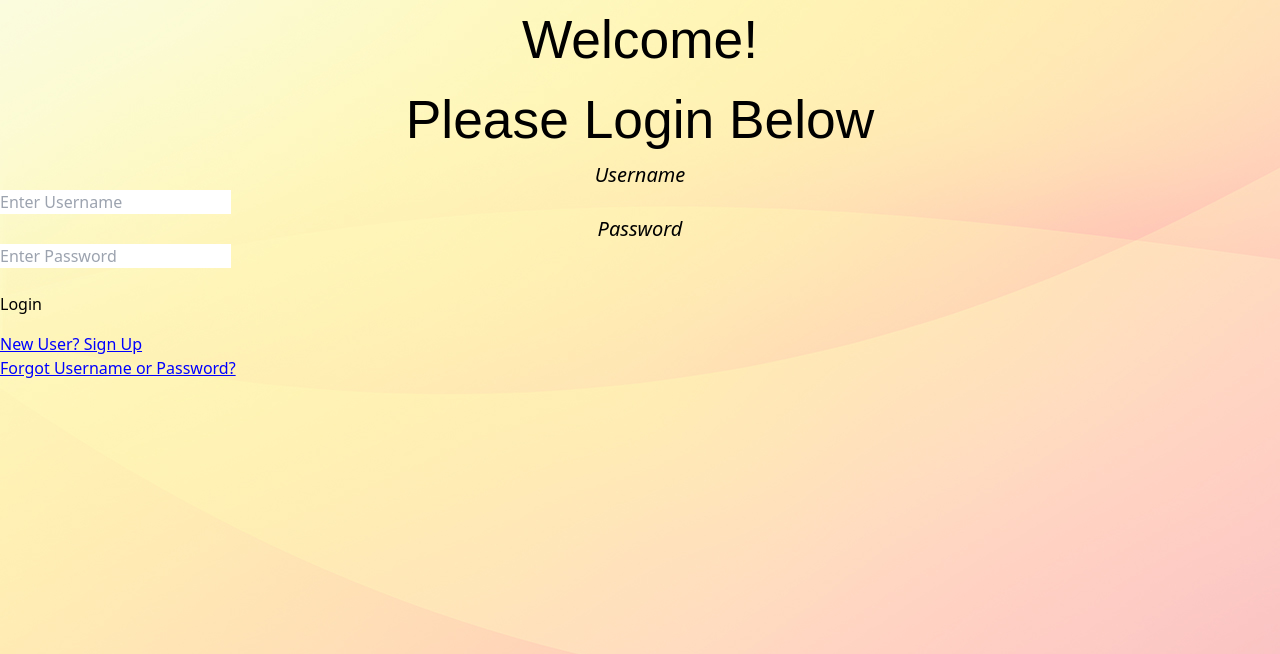
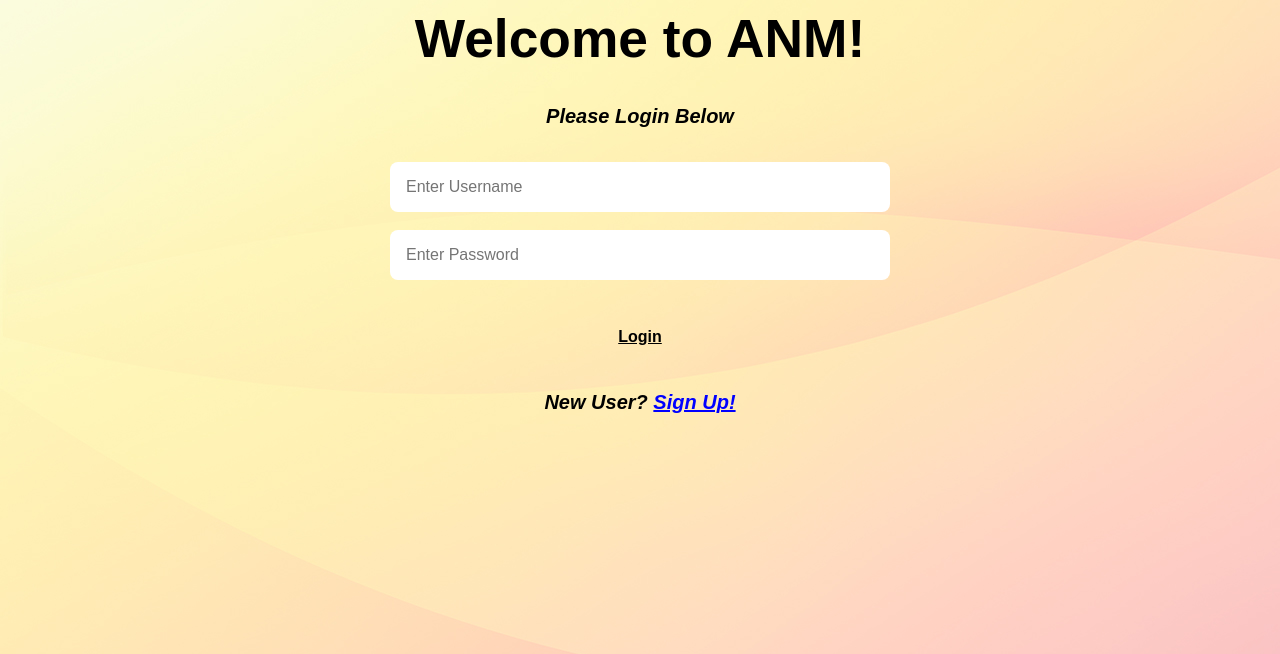
Before and after one commit to marmartahery/comp440, a PHP site: page / in a window 1280 px wide. Shown: the top 654 px of the page. Run offline with PHP 8.4, Linux system fonts and the light colour scheme; a stand-in replaces the project's code that opens the database connection; style sheets or scripts are compiled from the project's sources.

Commit message:
updated index page with new css and updated input.css

```diff
--- a/index.php
+++ b/index.php
@@ -56,21 +56,20 @@ if ($_SERVER["REQUEST_METHOD"] == "POST") {
 </head>
 
 <body>
-  <h1>Welcome!<br>Please Login Below</h1>
+  <h1>Welcome to ANM!</h1>
+  <h2>Please Login Below</h2><br>
   <div class="container">
     <form action="" method="post">
-      <h2><label for="uname">Username</label><br></h2>
-      <input type="text" name="username" placeholder="Enter Username"><br>
-      <h2><label for="pwd">Password</label><br></h2>
-      <input type="password" name="password" placeholder="Enter Password"><br><br>
-      <button id="button1" class="button1" type="submit">Login</button>
+      <!-- <h2><label for="uname" class="myForm" >Username</label></h2> -->
+      <input type="text" class="myForm" name="username" placeholder="Enter Username"><br>
+      <!-- <h2><label for="pwd">Password</label><br></h2> -->
+      <input type="password" class="myForm" name="password" placeholder="Enter Password"><br><br>
+      <button2 id="button1" class="button2" type="submit">Login</button2><br>
     </form>
   </div>
   <div class="forgotpsw">
-    <a href="signup.php">New User? Sign Up</a>
+    <h2>New User? <a href="signup.php">Sign Up!</a></h2>
   </div>
-  <div class="forgotpsw">
-    <a href="forgot.php">Forgot Username or Password?</a>
   </div>
 </body>
 
--- a/input.css
+++ b/input.css
@@ -1,57 +1,56 @@
-@tailwind base;
-@tailwind components;
-@tailwind utilities;
-
 .myForm {
 font-family: Arial;
 font-size: 1em;
-width: 20em;
+width: 500px;
 padding: 1em;
+border-radius: .5em;
 border: 0px solid #ccc;
+text-align: left;
+display: block;
 margin: 0 auto;
-width: 750px;
 }
 
-.myForm * {
+/* .myForm * {
 box-sizing: border-box;
-}
+} */
 
-.myForm fieldset {
+/* .myForm fieldset {
 border: none;
 padding: 0;
-}
+text-align: center;
+} */
 
-.myForm legend,
+/* .myForm legend,
 .myForm label {
 padding: 0;
 font-weight: bold;
-}
+} */
 
-.myForm label.choice {
+/* .myForm label.choice {
 font-size: 0.9em;
 font-weight: normal;
-}
+} */
 
-.myForm input[type="text"],
+/* .myForm input[type="text"],
 .myForm input[type="tel"],
 .myForm input[type="email"],
 .myForm input[type="password"],
 .myForm input[type="datetime-local"],
-.myForm select,
-.myForm textarea {
+.myForm select, */
+/* .myForm textarea {
 display: block;
 width: 100%;
 border: .5px solid #ccc;
 font-family: Arial;
 font-size: .9em;
 padding: 0.3em;
-}
+} */
 
-.myForm textarea {
+/* .myForm textarea {
 height: 100px;
-}
+} */
 
-.myForm button {
+/* .myForm button {
 padding: .7em;
 border-radius: 3em;
 background-color: transparent;
@@ -59,14 +58,14 @@ border: solid;
 border-color: grey;
 font-weight: bold;
 margin-top: 1em;
-}
+} */
 
-.myForm button:hover {
+/* .myForm button:hover {
 border: solid;
 cursor: pointer;
 background-color: transparent;
 border-color: black;
-}
+} */
 
 body {
     background-image: url("./assets/background.jpg");
@@ -82,20 +81,7 @@ h2 {
     font-size: 15pt;
     text-align: center;
     font-style: italic;
-}
-
-h4 {
-    font-style: italic;
-    font-size: 40pt;
-    text-align: center;
-    font-family: Times New Roman;
-}
-
-h5 {
-    font-size: 15pt;
-    text-align: center;
-    font-family: Times New Roman;
-    font-style: italic;
+    font-family: Arial;
 }
 
 a:link{
@@ -111,19 +97,17 @@ a:hover{
 button2{
     padding: .7em;
     border-radius: 3em;
+    font-family: Arial;
     background-color: transparent;
-    border: solid;
-    border-color: grey;
     font-weight: bold;
     margin-top: 1em;
     Text-align: center;
     display: block;
-    width: 200px;
+    width: 75px;
     margin: 0 auto;
+    text-decoration: underline;
 }
 
 button2:hover{
-    background-color: white;
-    border: solid;
-    border-color: black;
+    background-color: #ffc2a6;
 }
```
